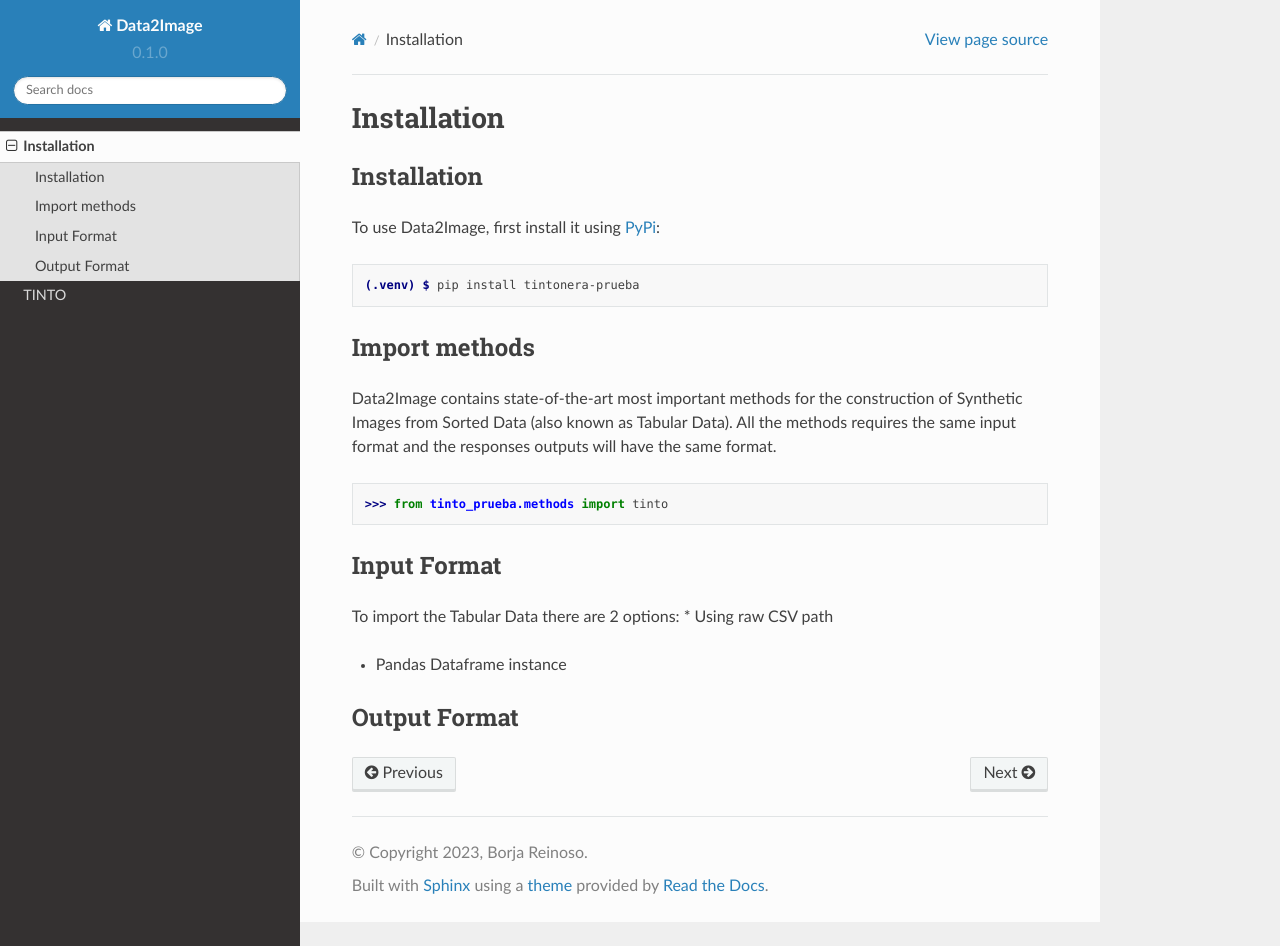
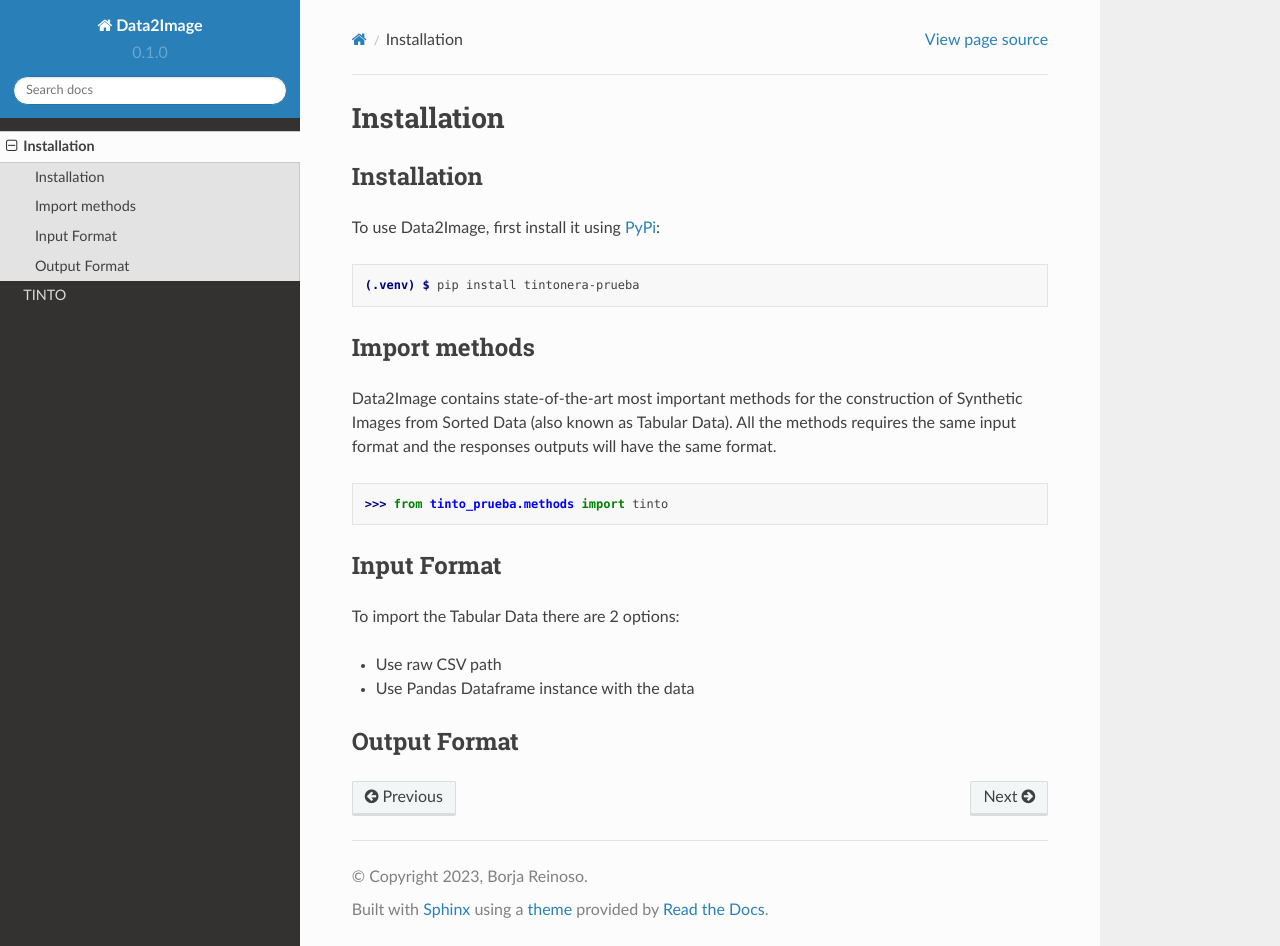
Before and after one commit to oeg-upm/TINTOlib-Documentation, a Sphinx documentation site: the page built from docs/source/installation.rst, in a window 1280 px wide and 946 px high. Built offline with Sphinx 7.4.7 and the Read the Docs theme 2.0.0, drawn with Linux system fonts in a browser that asks for light colours; pages that are not in the unit, such as notebooks, are missing from menus.

Commit message:
Update installation.rst

```diff
--- a/docs/source/installation.rst
+++ b/docs/source/installation.rst
@@ -22,9 +22,9 @@
 Input Format
 ------------
 To import the Tabular Data there are 2 options:
-* Using raw CSV path
 
-* Pandas Dataframe instance
+* Use raw CSV path
+* Use Pandas Dataframe instance with the data
 
 Output Format
 -------------
```
